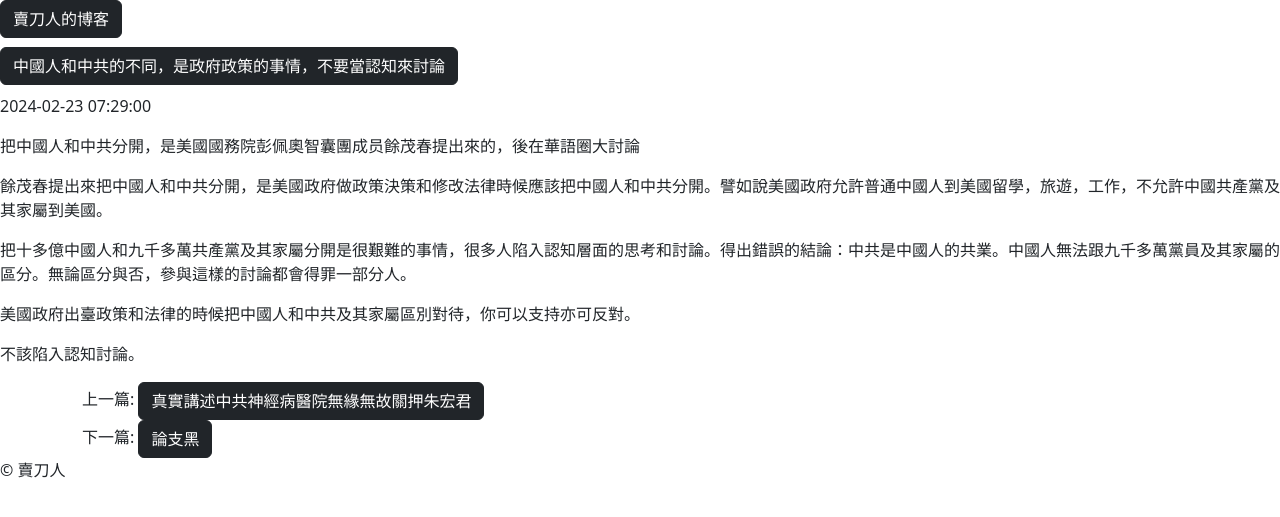
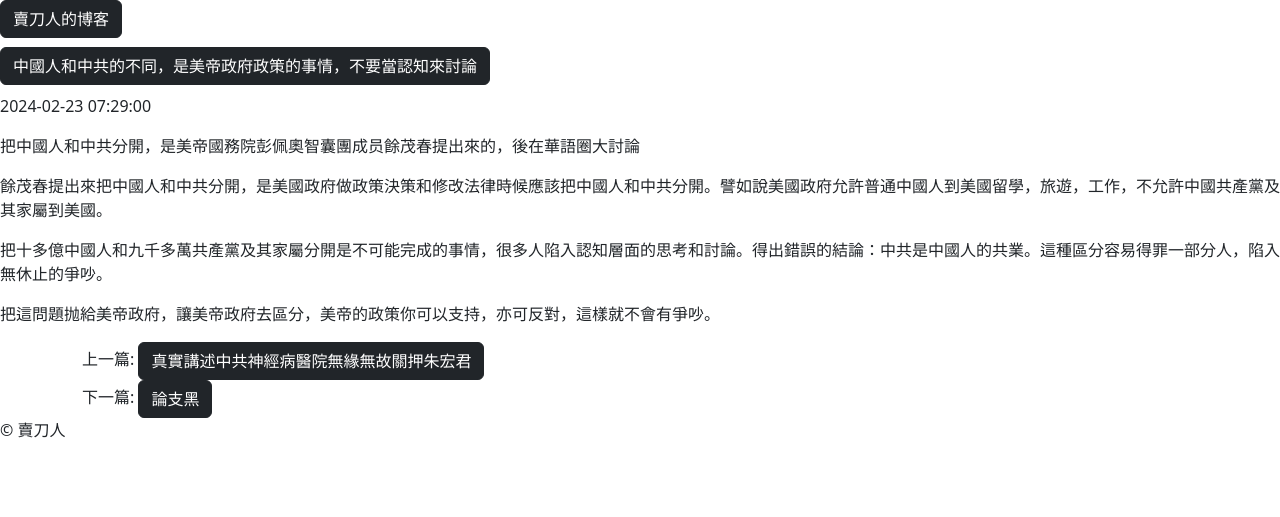
Before and after one commit to maidaoren/maidaoren.github.io, a Jekyll site: the page built from _posts/2024-02-23-The-Chinese-are-different-from-the-CCP.md, in a window 1280 px wide. Shown: the top 517 px of the page. Built offline with Jekyll 4.4.1, drawn with Linux system fonts in a browser that asks for light colours.

Commit message:
Update 2024-02-23-The-Chinese-are-different-from-the-CCP.md

```diff
--- a/_posts/2024-02-23-The-Chinese-are-different-from-the-CCP.md
+++ b/_posts/2024-02-23-The-Chinese-are-different-from-the-CCP.md
@@ -1,15 +1,13 @@
 ---
 layout: post
-title: 中國人和中共的不同，是政府政策的事情，不要當認知來討論
+title: 中國人和中共的不同，是美帝政府政策的事情，不要當認知來討論
 date:   2024-02-23 15:29:00 +0800
 # categories: msc
 ---
-把中國人和中共分開，是美國國務院彭佩奧智囊團成员餘茂春提出來的，後在華語圈大討論
+把中國人和中共分開，是美帝國務院彭佩奧智囊團成员餘茂春提出來的，後在華語圈大討論
 
 餘茂春提出來把中國人和中共分開，是美國政府做政策決策和修改法律時候應該把中國人和中共分開。譬如說美國政府允許普通中國人到美國留學，旅遊，工作，不允許中國共產黨及其家屬到美國。
 
-把十多億中國人和九千多萬共產黨及其家屬分開是很艱難的事情，很多人陷入認知層面的思考和討論。得出錯誤的結論：中共是中國人的共業。中國人無法跟九千多萬黨員及其家屬的區分。無論區分與否，參與這樣的討論都會得罪一部分人。
+把十多億中國人和九千多萬共產黨及其家屬分開是不可能完成的事情，很多人陷入認知層面的思考和討論。得出錯誤的結論：中共是中國人的共業。這種區分容易得罪一部分人，陷入無休止的爭吵。
 
-美國政府出臺政策和法律的時候把中國人和中共及其家屬區別對待，你可以支持亦可反對。
-
-不該陷入認知討論。
+把這問題抛給美帝政府，讓美帝政府去區分，美帝的政策你可以支持，亦可反對，這樣就不會有爭吵。
```
